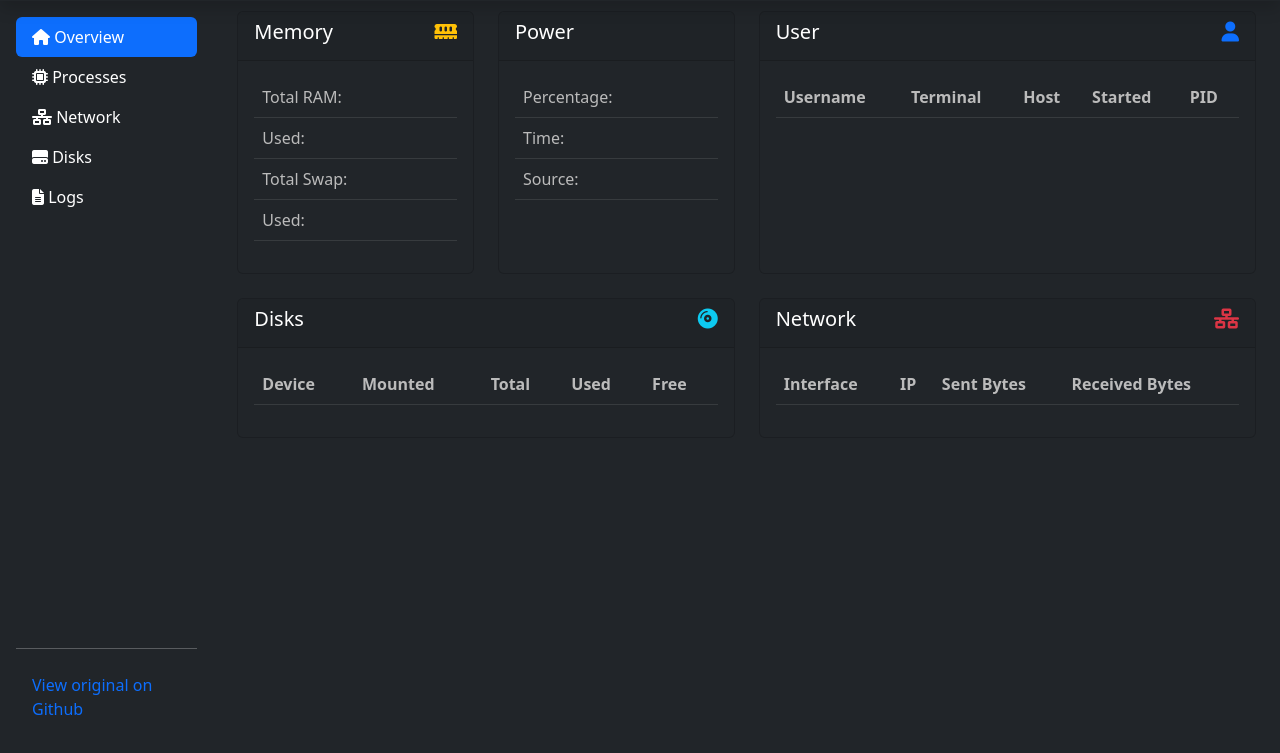
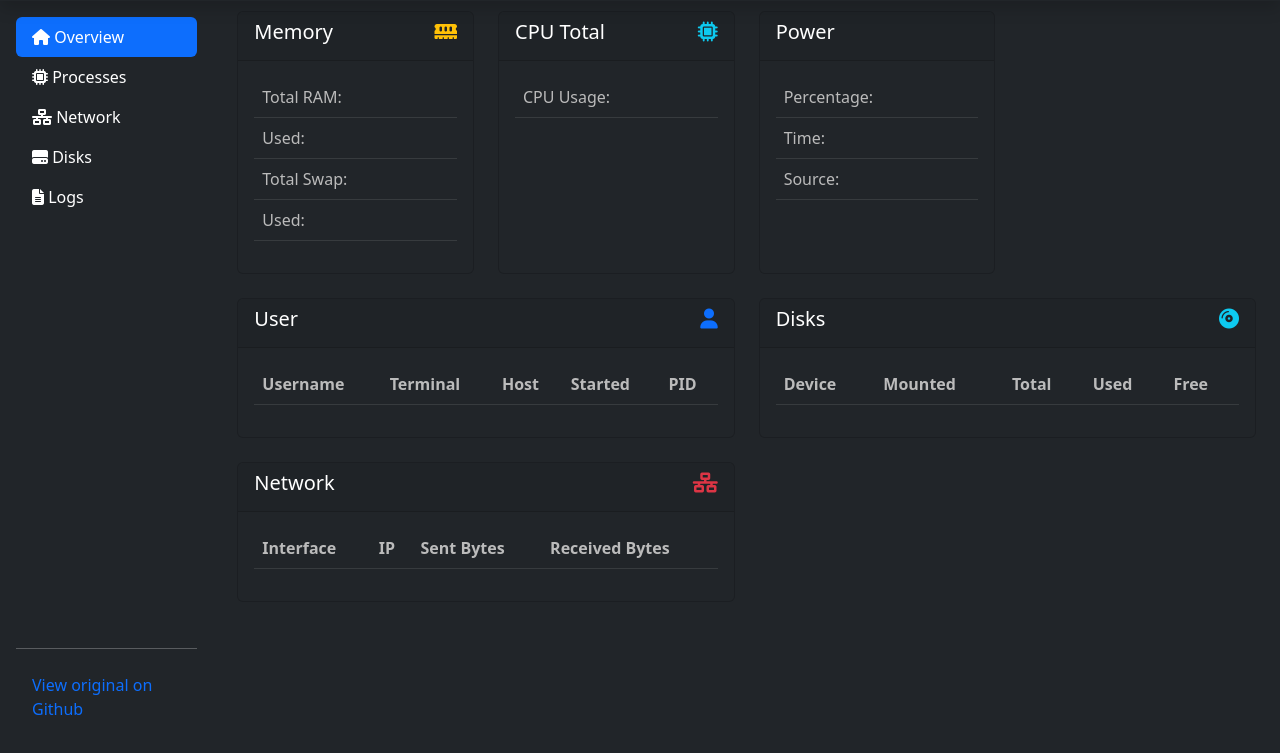
Before and after one commit to BrunoFCapri/MonitorPulseOps, a plain HTML site: page web_dashboard/web_dashboard/index.html in a window 1280 px wide. Shown: the part 41-794 px from the top of the page. Drawn offline with nearby package versions, Linux system fonts and the light colour scheme; no server answers.

Commit message:
feat(ui): show total CPU usage in Overview

```diff
--- a/web_dashboard/web_dashboard/app.js
+++ b/web_dashboard/web_dashboard/app.js
@@ -43,6 +43,12 @@ function render(context) {
   setText('power_time', pw.time_remaining);
   setText('power_source', pw.power_source);
 
+  // CPU total (overview)
+  const cpuTotal = context.cpu_total_percent;
+  if (typeof cpuTotal !== 'undefined' && cpuTotal !== null) {
+    setText('cpu_total_percent', Number(cpuTotal).toFixed(1) + '%');
+  }
+
   // Users
   const usersBody = document.getElementById('users_body');
   usersBody.innerHTML = '';
--- a/web_dashboard/web_dashboard/index.html
+++ b/web_dashboard/web_dashboard/index.html
@@ -80,6 +80,20 @@
             <div class="col-sm-6 col-lg-3 mb-4">
               <div class="card h-100 bg-dark text-white">
                 <div class="d-flex card-header justify-content-between">
+                  <h5>CPU Total</h5>
+                  <h5><i class="fa-solid fa-microchip text-info"></i></h5>
+                </div>
+                <div class="card-body">
+                  <table class="table table-hover text-left table-dark text-muted">
+                    <tr><td>CPU Usage:</td><td id="cpu_total_percent"></td></tr>
+                  </table>
+                </div>
+              </div>
+            </div>
+
+            <div class="col-sm-6 col-lg-3 mb-4">
+              <div class="card h-100 bg-dark text-white">
+                <div class="d-flex card-header justify-content-between">
                   <h5>Power</h5>
                   <h5 id="power_icon"></h5>
                 </div>
```
Also changed, not shown: web_dashboard/app/templates/index.html (+20 -0 lines).
